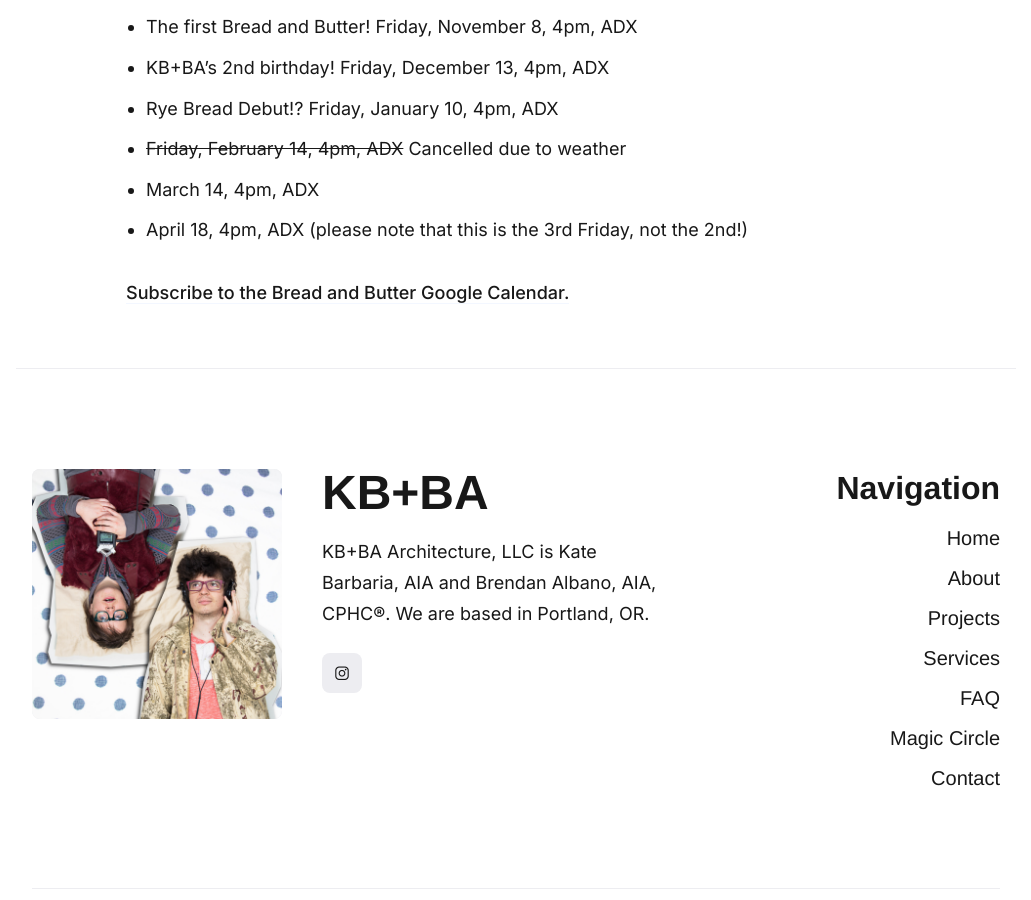
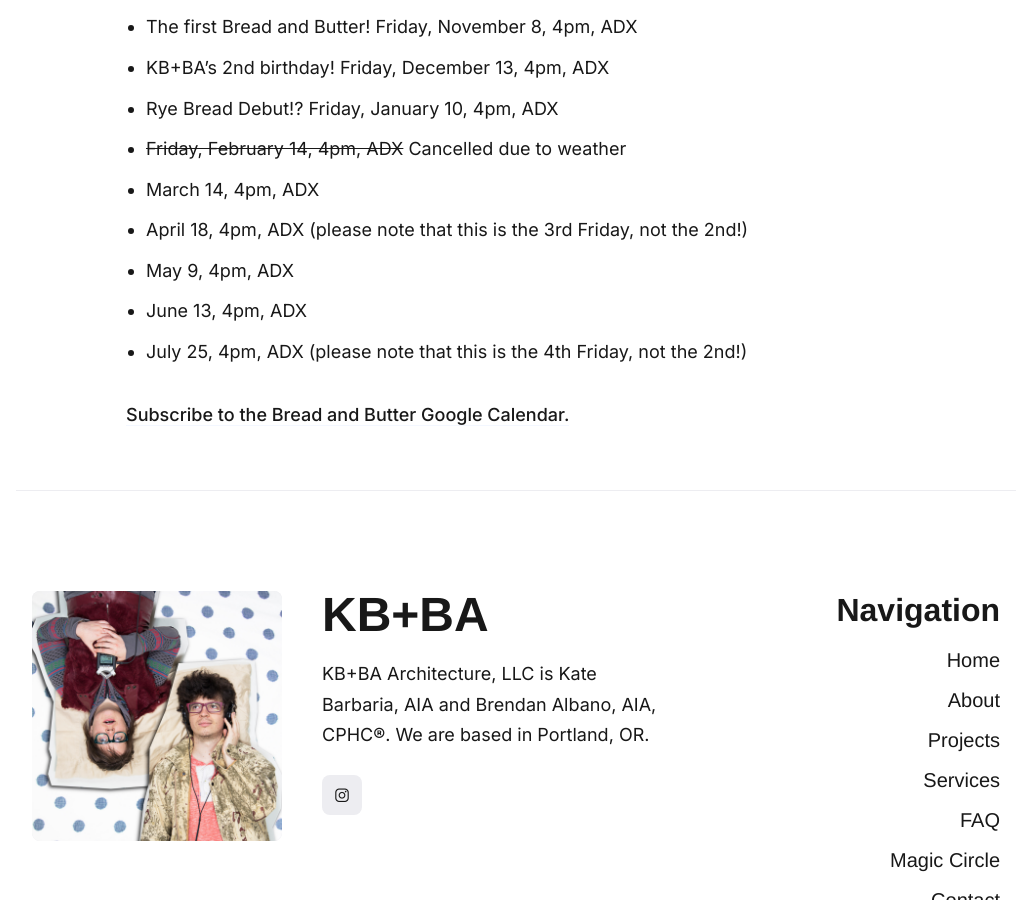
Before and after one commit to balbano/kb-ba.com, a Jekyll site: the page built from _pages/bread-and-butter.md, in a window 1280 px wide and 900 px high, scrolled down 775 px. Shown: the whole window, without its empty margins (124-1155 px from the left). Built offline with Jekyll 4.4.1, drawn with Linux system fonts in a browser that asks for light colours; nearby versions of some CDN libraries; some web fonts are replaced.

Commit message:
Update bread-and-butter.md

```diff
--- a/_pages/bread-and-butter.md
+++ b/_pages/bread-and-butter.md
@@ -20,5 +20,8 @@
 - ~~Friday, February 14, 4pm, ADX~~ Cancelled due to weather
 - March 14, 4pm, ADX
 - April 18, 4pm, ADX (please note that this is the 3rd Friday, not the 2nd!)
+- May 9, 4pm, ADX
+- June 13, 4pm, ADX
+- July 25, 4pm, ADX (please note that this is the 4th Friday, not the 2nd!)
 
 [Subscribe to the Bread and Butter Google Calendar.](https://calendar.google.com/calendar/embed?src=c_43150cf94b36b414dbdaa5fc8c9c09e6fae6fdbafd82277b9dd9c63dd562890b%40group.calendar.google.com&ctz=America%2FLos_Angeles){:target="_blank"}
```
